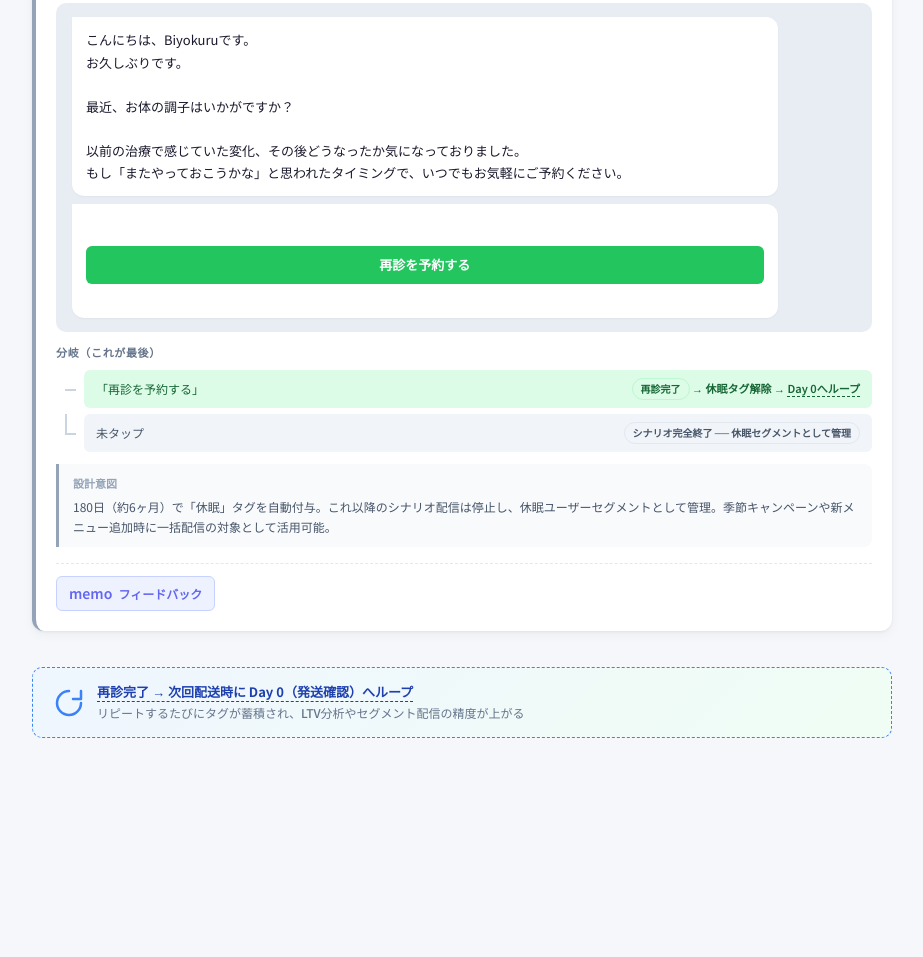
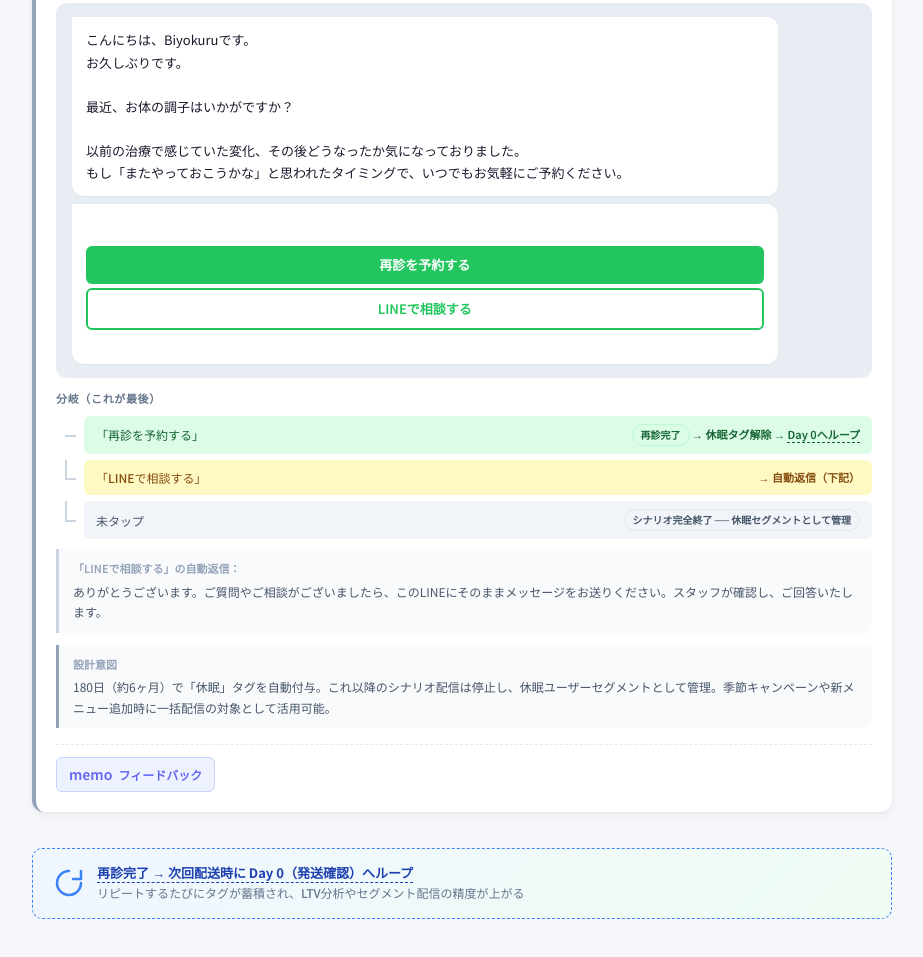
Before and after one commit to ryusei-ops/biyokuru-scenario, a plain HTML site: page index.html in a window 1280 px wide. Shown: the part 10575-11532 px from the top of the page, without its empty margins (178-1101 px from the left). Before the commit the page ends 11393 px from the top, so only its background shows below. Drawn offline with Linux system fonts and the light colour scheme.

Commit message:
+180日に「LINEで相談する」ボタンと自動返信を追加
Co-Authored-By: Claude Opus 4.6 (1M context) <noreply@anthropic.com>

```diff
--- a/index.html
+++ b/index.html
@@ -1319,6 +1319,7 @@ Q. 次回の診察ではどんなことを相談できる？
           <div class="msg-bubble">
             <div class="msg-btns">
               <div class="msg-btn">再診を予約する</div>
+              <div class="msg-btn sec">LINEで相談する</div>
             </div>
           </div>
         </div>
@@ -1335,12 +1336,24 @@ Q. 次回の診察ではどんなことを相談できる？
             </div>
             <div class="bt-row">
               <div class="bt-connector"></div>
+              <div class="bt-node bg-yellow">
+                「LINEで相談する」
+                <span class="bt-result">→ 自動返信（下記）</span>
+              </div>
+            </div>
+            <div class="bt-row">
+              <div class="bt-connector"></div>
               <div class="bt-node bg-gray">
                 未タップ
                 <span class="bt-result"><span class="end-node end-gray">シナリオ完全終了 ── 休眠セグメントとして管理</span></span>
               </div>
             </div>
           </div>
+        </div>
+
+        <div class="auto-reply" style="margin-top:10px;">
+          <div class="auto-reply-label">「LINEで相談する」の自動返信：</div>
+          ありがとうございます。ご質問やご相談がございましたら、このLINEにそのままメッセージをお送りください。スタッフが確認し、ご回答いたします。
         </div>
 
         <div class="auto-reply" style="margin-top:12px; border-left-color: #94a3b8;">
```
